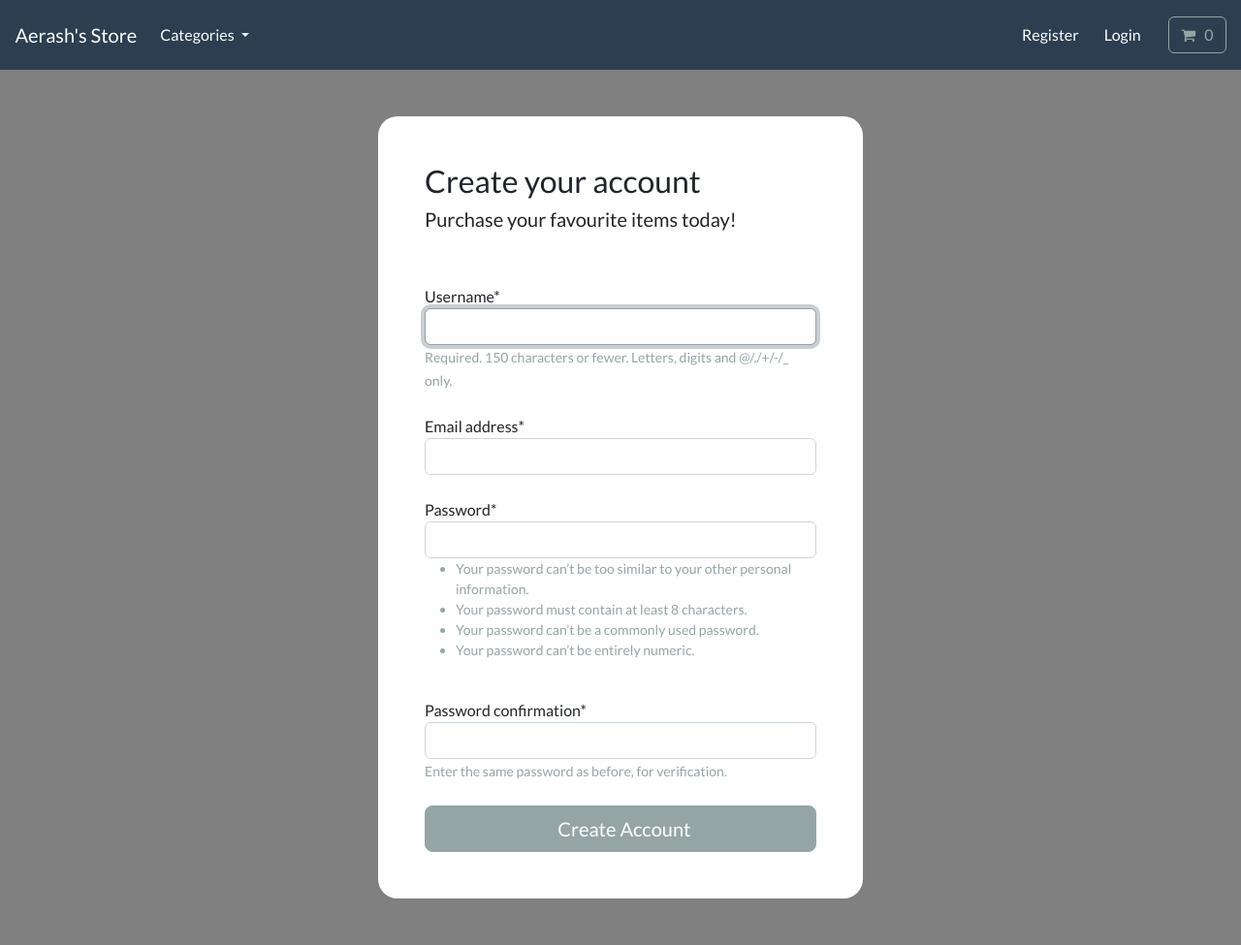
After one commit to nuzulul19/ecommerce-app-django, a Django app: page /account/register/ in a window 1280 px wide. The commit adds this page. Shown: the whole page at 97% size. Run offline with Django 4.2, Linux system fonts and the light colour scheme; data that the repository does not hold is empty; some libraries are stand-ins or nearby versions.

Commit message:
Build User Registration

```diff
--- /dev/null
+++ b/account/apps.py
@@ -0,0 +1,6 @@
+from django.apps import AppConfig
+
+
+class AccountConfig(AppConfig):
+    default_auto_field = "django.db.models.BigAutoField"
+    name = "account"
--- /dev/null
+++ b/account/forms.py
@@ -0,0 +1,19 @@
+from django.contrib.auth.forms import UserCreationForm
+from django.contrib.auth.models import User
+from django import forms
+
+
+class CreateUserForm(UserCreationForm):
+    class Meta:
+        model = User
+        fields = ["username", "email", "password1", "password2"]
+
+    def __init__(self, *args, **kwargs):
+        super(CreateUserForm, self).__init__(*args, **kwargs)
+        self.fields["email"].required = True
+
+    def clean_email(self):
+        email = self.cleaned_data.get("email")
+        if User.objects.filter(email=email).exists():
+            raise forms.ValidationError("This email is already exists")
+        return email
--- /dev/null
+++ b/account/templates/account/registration/register.html
@@ -0,0 +1,31 @@
+{% include 'store/base.html' %} {% load static %} {% load crispy_forms_tags %} {% block content %}
+<style>
+  body {
+    background-color: gray;
+  }
+</style>
+<body>
+  <br />
+  <br />
+  <div class="container bg-white shadow-md p-5 form-layout">
+    <h3>Create your account</h3>
+    <h5>Purchase your favourite items today!</h5>
+    <br /><br />
+    <form method="POST" autocomplete="off">
+      <!-- prettier-ignore -->
+      {% csrf_token %}
+      {{ form.username|as_crispy_field }}
+      <br />
+      {{ form.email|as_crispy_field }}
+      <br />
+      {{ form.password1|as_crispy_field }}
+      <br />
+      {{ form.password2|as_crispy_field }}
+      <br />
+      <button type="submit" class="btn btn-secondary btn-lg w-100 btn-block p-2">&nbsp; Create Account</button>
+    </form>
+  </div>
+  <br />
+  <br />
+</body>
+{% endblock content %}
--- /dev/null
+++ b/account/urls.py
@@ -0,0 +1,8 @@
+from django.urls import path
+
+from . import views
+
+
+urlpatterns = [
+    path("register/", views.register, name="register"),
+]
--- /dev/null
+++ b/account/views.py
@@ -0,0 +1,14 @@
+from django.shortcuts import redirect, render
+
+from .forms import CreateUserForm
+
+
+def register(request):
+    form = CreateUserForm()
+    if request.method == "POST":
+        form = CreateUserForm(request.POST)
+        if form.is_valid():
+            form.save()
+            return redirect("store")
+    context = {"form": form}
+    return render(request, "account/registration/register.html", context)
--- a/cart/admin.py
+++ /dev/null
@@ -1 +0,0 @@
-# from django.contrib import admin
--- a/cart/models.py
+++ /dev/null
@@ -1 +0,0 @@
-# from django.db import models
--- a/ecommerce_app_django/settings.py
+++ b/ecommerce_app_django/settings.py
@@ -40,9 +40,14 @@ INSTALLED_APPS = [
     "django.contrib.messages",
     "django.contrib.staticfiles",
     # Django App
+    "account",
     "cart",
     "store",
+    # 3rd parties
+    "crispy_forms",
 ]
+
+CRISPY_TEMPLATE_PACK = "bootstrap4"
 
 MIDDLEWARE = [
     "django.middleware.security.SecurityMiddleware",
--- a/ecommerce_app_django/urls.py
+++ b/ecommerce_app_django/urls.py
@@ -20,9 +20,10 @@ from django.urls import include, path
 
 
 urlpatterns = [
+    path("", include("store.urls")),
     path("admin/", admin.site.urls),
+    path("account/", include("account.urls")),
     path("cart/", include("cart.urls")),
-    path("", include("store.urls")),
 ]
 
 urlpatterns += static(settings.MEDIA_URL, document_root=settings.MEDIA_ROOT)
--- a/requirements.txt
+++ b/requirements.txt
@@ -1,5 +1,6 @@
 black==22.6.0
 Django>=4.1.2,<4.2
+django-crispy-forms>=1.14.0,<1.15
 flake8>=6.0.0,<6.1
 flake8-bugbear>=22.12.6,<23.0
 flake8-import-order>=0.18.1,<0.19
--- /dev/null
+++ b/static/css/styles.css
@@ -0,0 +1,4 @@
+.form-layout {
+  border-radius: 20px;
+  width: 500px;
+}
--- a/store/templates/store/base.html
+++ b/store/templates/store/base.html
@@ -7,6 +7,7 @@
     <!-- CSS -->
     <link rel="stylesheet" href="https://bootswatch.com/5/flatly/bootstrap.min.css" />
     <link rel="stylesheet" href="https://cdnjs.cloudflare.com/ajax/libs/font-awesome/4.7.0/css/font-awesome.min.css" />
+    <link rel="stylesheet" href="{% static 'css/styles.css' %}" />
     <!-- JavaScript -->
     <script
       src="https://code.jquery.com/jquery-3.5.1.min.js"
@@ -61,7 +62,7 @@
     <div class="collapse navbar-collapse text-center" id="navbarNavDropdown">
       <ul class="navbar-nav ms-auto">
         <li class="nav-item">
-          <a class="btn btn-alert navbar-btn text-white" type="button" href="/"> Register </a>
+          <a class="btn btn-alert navbar-btn text-white" type="button" href="{% url 'register' %}"> Register </a>
         </li>
         <li class="nav-item">
           <a class="btn btn-alert navbar-btn text-white" type="button" href="/"> Login </a>
--- a/store/templates/store/store.html
+++ b/store/templates/store/store.html
@@ -8,7 +8,7 @@
       <br />
       <p class="lead text-muted">Browse our extensive collection.</p>
       <br />
-      <a href="#" class="btn btn-primary my-2"> Create an account </a>
+      <a href="{% url 'register' %}" class="btn btn-primary my-2"> Create an account </a>
     </div>
   </div>
 </section>
```
Also changed, not shown: account/__init__.py (added).
